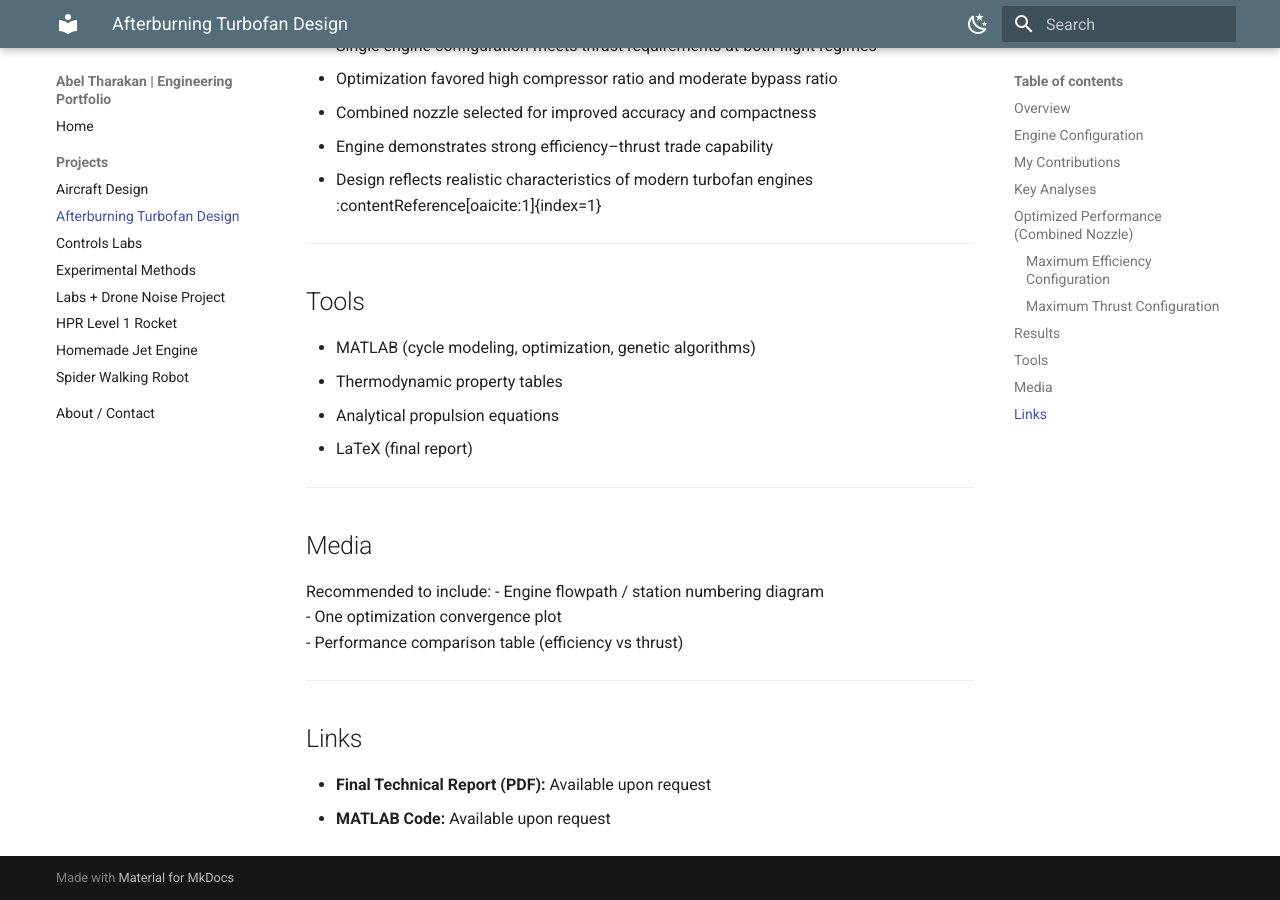
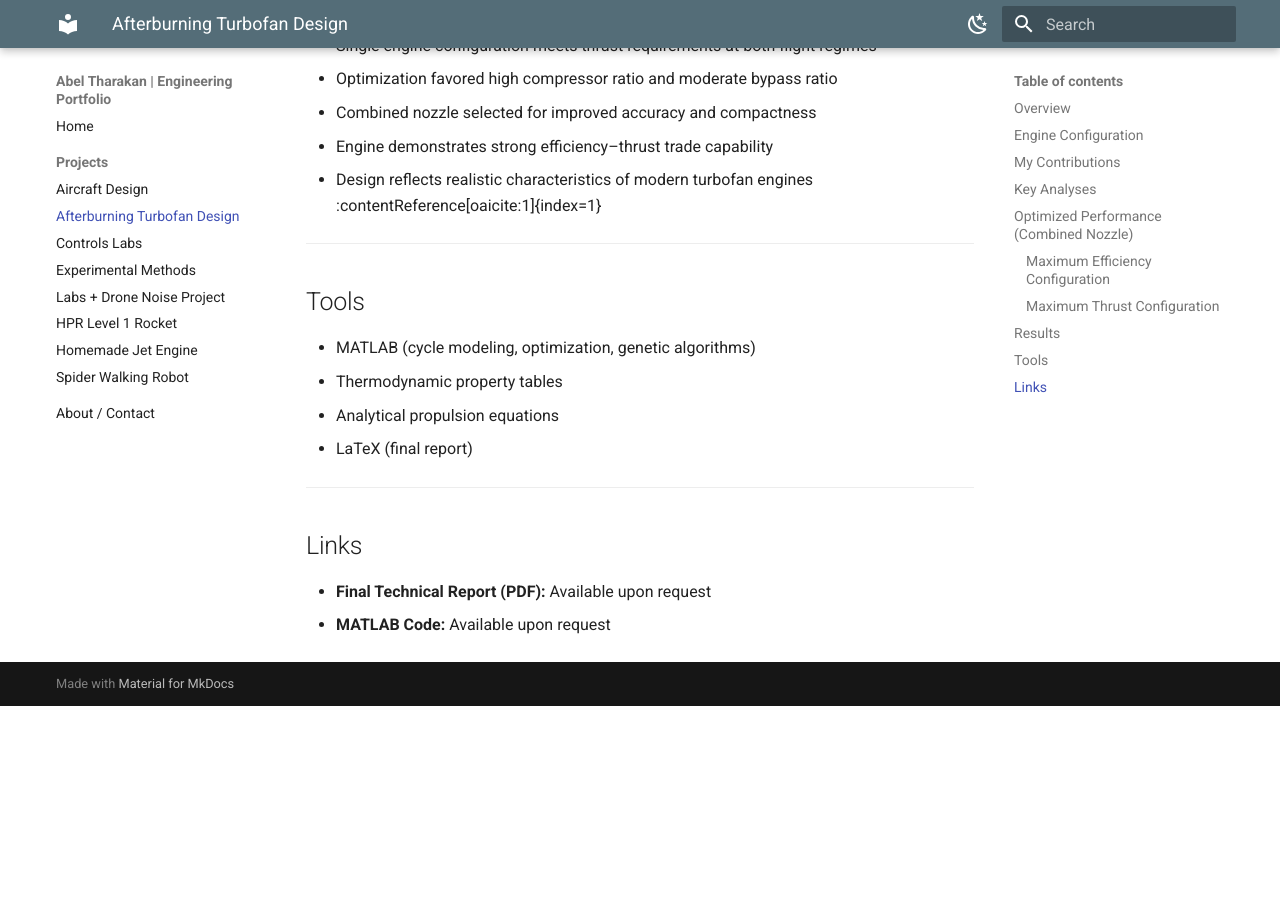
Before and after one commit to atharakan/portfolio, an MkDocs documentation site: the page built from docs/projects/ae4451-turbofan.md, in a window 1280 px wide and 900 px high, scrolled down 2187 px. Built offline with MkDocs 1.6.1 and Material for MkDocs 9.7.7, drawn with Linux system fonts in a browser that asks for light colours; after the commit the page ends 2893 px from its top, so only the background shows below that.

Commit message:
Update ae4451-turbofan.md

```diff
--- a/docs/projects/ae4451-turbofan.md
+++ b/docs/projects/ae4451-turbofan.md
@@ -79,14 +79,6 @@ This single hardware configuration satisfies both takeoff and cruise requirement
 
 ---
 
-## Media
-Recommended to include:
-- Engine flowpath / station numbering diagram
-- One optimization convergence plot
-- Performance comparison table (efficiency vs thrust)
-
----
-
 ## Links
 - **Final Technical Report (PDF):** Available upon request
 - **MATLAB Code:** Available upon request
```
